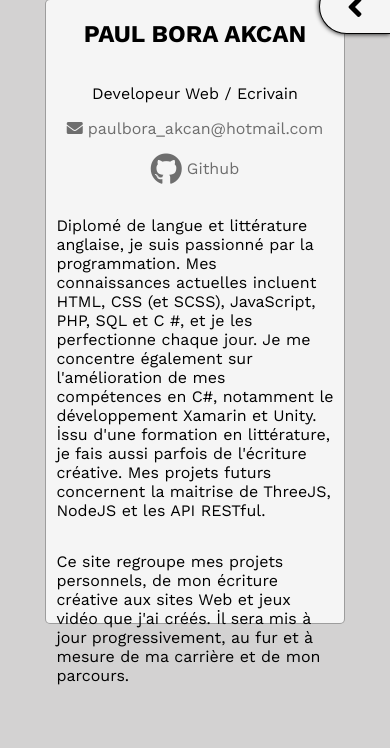
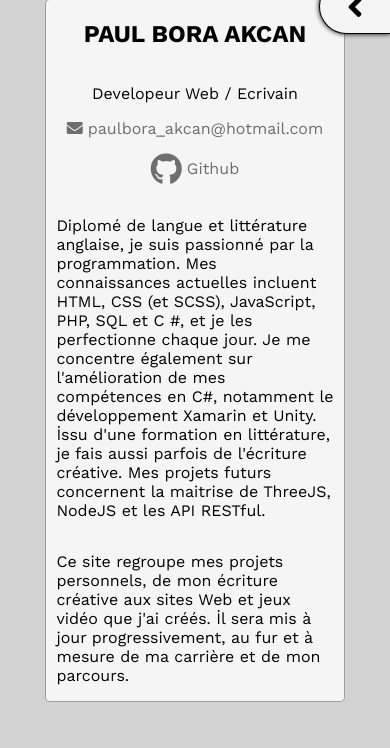
Before and after one commit to Sixcha/portfolio, a PHP site: page /phtml/homefr.phtml in a window 390 px wide. Shown: the part 96-844 px from the top of the page. Run offline with PHP 8.4, Linux system fonts and the light colour scheme; data that the repository does not hold is empty; some libraries are stand-ins or nearby versions.

Commit message:
-Fixed About section overflow on mobile
-Fixed side menu hover background on mobile

```diff
--- a/scss/style.css
+++ b/scss/style.css
@@ -78,7 +78,9 @@ nav button {
           align-items: center;
   -ms-flex-preferred-size: 30%;
       flex-basis: 30%;
-  max-height: 62.5rem;
+  max-height: -webkit-fit-content;
+  max-height: -moz-fit-content;
+  max-height: fit-content;
 }
 
 @media screen and (max-width: 768px) {
@@ -512,6 +514,9 @@ nav button {
   .side a:not(:first-child) {
     display: none;
   }
+  .side a:not(:first-child):hover {
+    background-color: #afafaf00;
+  }
 }
 
 @media screen and (max-width: 650px) {
--- a/scss/style.scss
+++ b/scss/style.scss
@@ -92,7 +92,7 @@ nav{
     align-items: center;
     flex-basis:30%;
     //min-height: 95vh;
-    max-height: 62.5rem;
+    max-height: fit-content;
     @include phone{
         width: 80%;
     }
@@ -382,6 +382,9 @@ nav{
             }
             @include tablet{
                 display: none;
+                &:hover{
+                    background-color: #afafaf00;
+                }
             }
             @include miniphone{
                 margin: 0 1rem 0 1rem;
```
Also changed, not shown: 1 other file.
